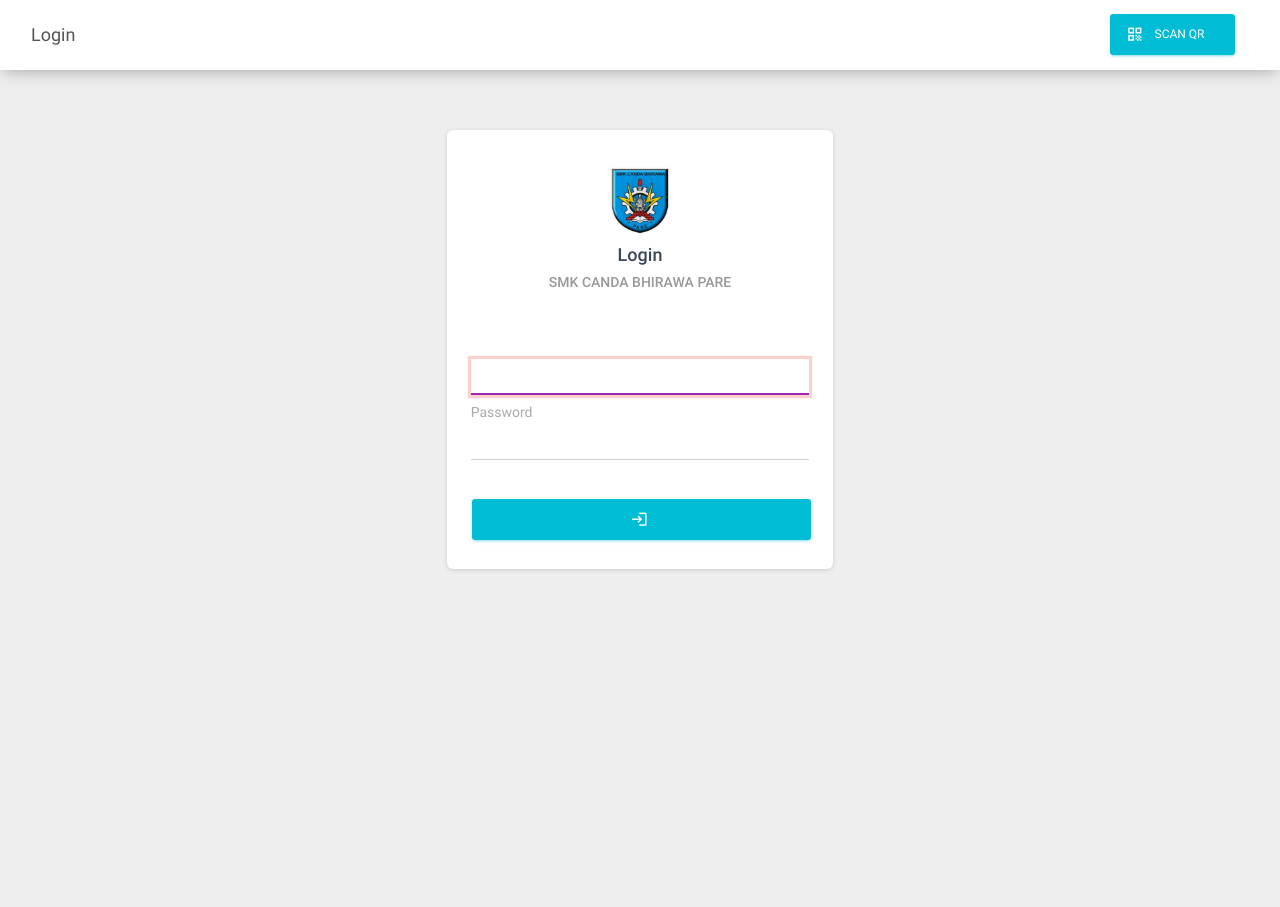
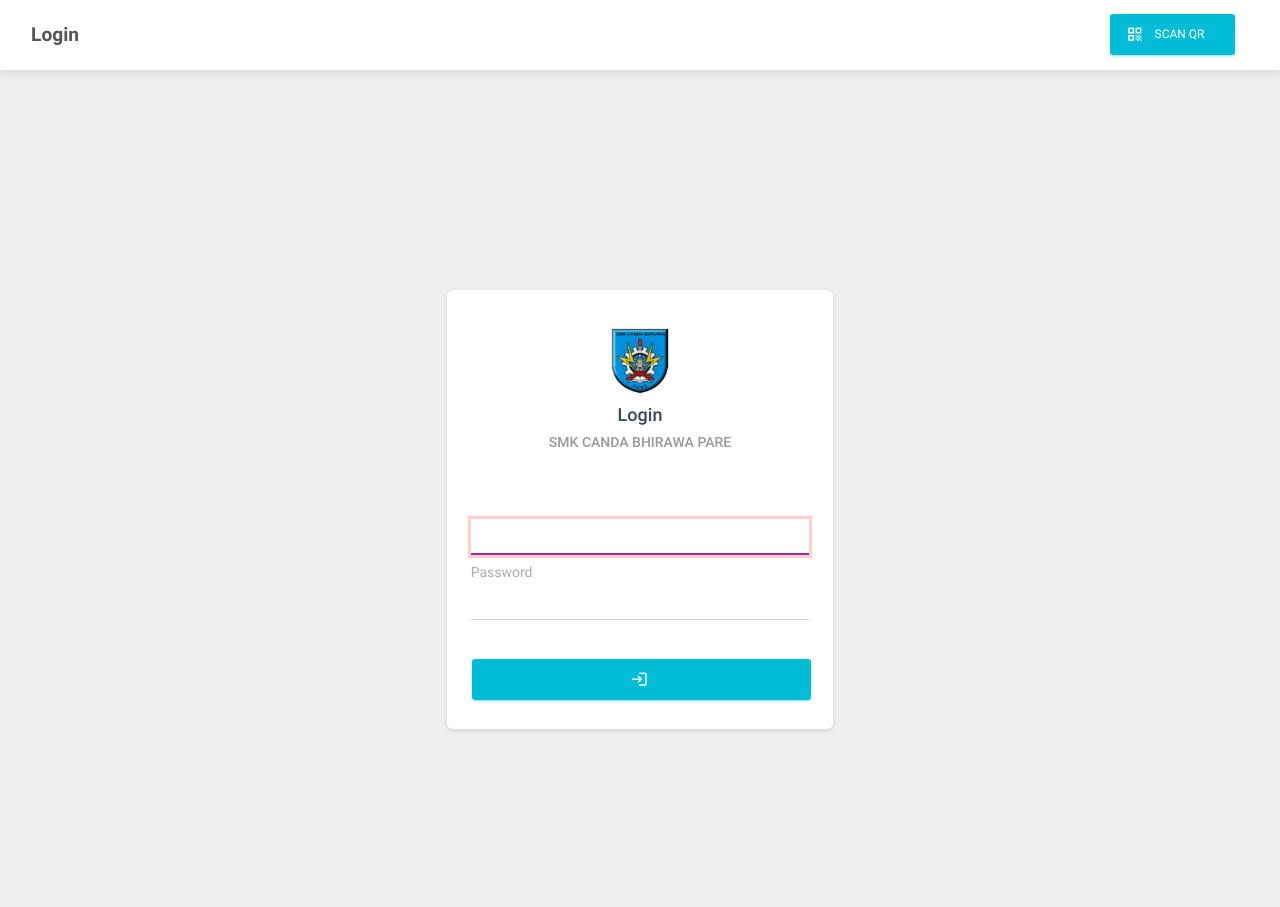
Before and after one commit to reyhan74/presensi, a CodeIgniter 4 app: the page made by app/Views/admin/login.php in a window 1280 px wide. Before the commit the page ends 571 px from the top, so only its background shows below. Run offline with PHP 8.4 and a stand-in for CodeIgniter, Linux system fonts and the light colour scheme; the template is opened without the code that fills it, so the values that code supplies are empty; some libraries are stand-ins or nearby versions.

Commit message:
halaman scan

```diff
--- a/app/Views/templates/starting_page_layout.php
+++ b/app/Views/templates/starting_page_layout.php
@@ -8,8 +8,21 @@
    <?= $this->include('templates/css'); ?>
    <title>Absensi QR Code</title>
    <style>
+<<<<<<< HEAD
 
-      bg {
+      :root {
+         --bs-primary: #ff5733; /* ganti dengan warna yang kamu mau */
+      }
+
+=======
+      .main-panel .content {
+         margin-top: 0 !important;
+         padding-top: 0 !important;
+      }
+>>>>>>> 7db1fe3 (halaman scan)
+
+
+      .bg {
          background: url(<?= base_url('assets/img/bg2.jpg'); ?>) center;
          opacity: 0.1;
          background-size: cover;
@@ -18,25 +31,25 @@
          position: absolute;
          left: 0;
          top: 0;
+         z-index: -1;
       }
 
       .main-panel {
          position: relative;
-         float: left;
-         width: calc(100%);
+         width: 100%;
+         padding-top: 80px; /* agar konten tidak tertutup navbar */
          transition: 0.33s, cubic-bezier(0.685, 0.0473, 0.346, 1);
       }
 
       video#previewKamera {
          width: 100%;
-         height: 400px;
+         height: auto;
          margin: 0;
       }
 
       .previewParent {
          width: auto;
          height: auto;
-         margin: auto;
          margin: auto;
          border: 2px solid grey;
       }
@@ -49,30 +62,55 @@
       .form-select {
          min-width: 200px;
       }
+
+      .navbar {
+         z-index: 1030;
+         box-shadow: 0 2px 10px rgba(0, 0, 0, 0.1);
+         background-color: rgba(255, 255, 255, 0.95) !important;
+         backdrop-filter: blur(5px);
+      }
+
+      .navbar .navbar-brand {
+         font-weight: bold;
+         font-size: 1.2rem;
+      }
+
+      @media (max-width: 768px) {
+         .navbar .navbar-brand {
+            font-size: 1rem;
+         }
+      }
    </style>
 </head>
 
 <body>
    <div class="bg bg-image"></div>
+
    <!-- Navbar -->
-   <nav class="navbar navbar-expand-lg navbar-light fixed-top bg-white shadow-sm">
-      <div class="container-fluid">
+   <nav class="navbar navbar-expand-lg navbar-light fixed-top">
+   <div class="container-fluid">
+      <div class="navbar-wrapper w-100">
          <div class="row w-100 align-items-center">
             <!-- Judul -->
             <div class="col-12 col-md-6 order-1 order-md-1 text-start">
-               <p class="navbar-brand mb-0 mt-2 mt-md-0"><b><?= $title ?? 'Login'; ?></b></p>
+               <p class="navbar-brand mb-0"><?= $title ?? 'Login'; ?></p>
             </div>
 
-            <!-- Tombol Dashboard -->
+            <!-- Tombol di sisi kanan (pindah ke bawah di mobile) -->
             <div class="col-12 col-md-6 order-2 order-md-2 d-flex justify-content-start justify-content-md-end mt-2 mt-md-0">
                <?= $this->renderSection('navaction') ?>
             </div>
          </div>
       </div>
-   </nav>
+   </div>
+</nav>
 
    <!-- End Navbar -->
-   <?= $this->renderSection('content') ?>
+
+   <div class="main-panel">
+      <?= $this->renderSection('content') ?>
+   </div>
+
    <?= $this->include('templates/js'); ?>
 </body>
 
```
Also changed, not shown: app/Views/scan/scan.php (+7 -18 lines).
